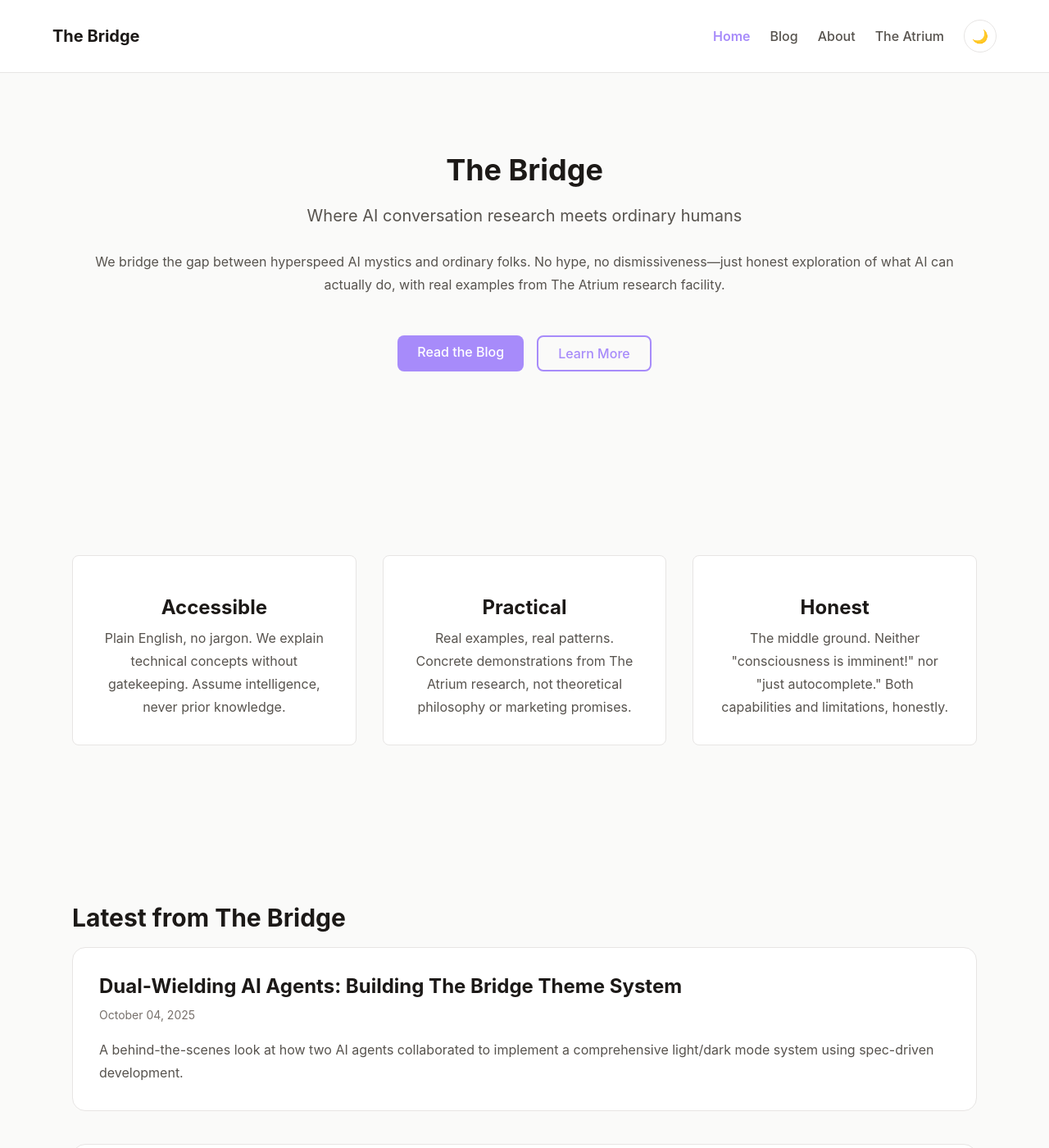
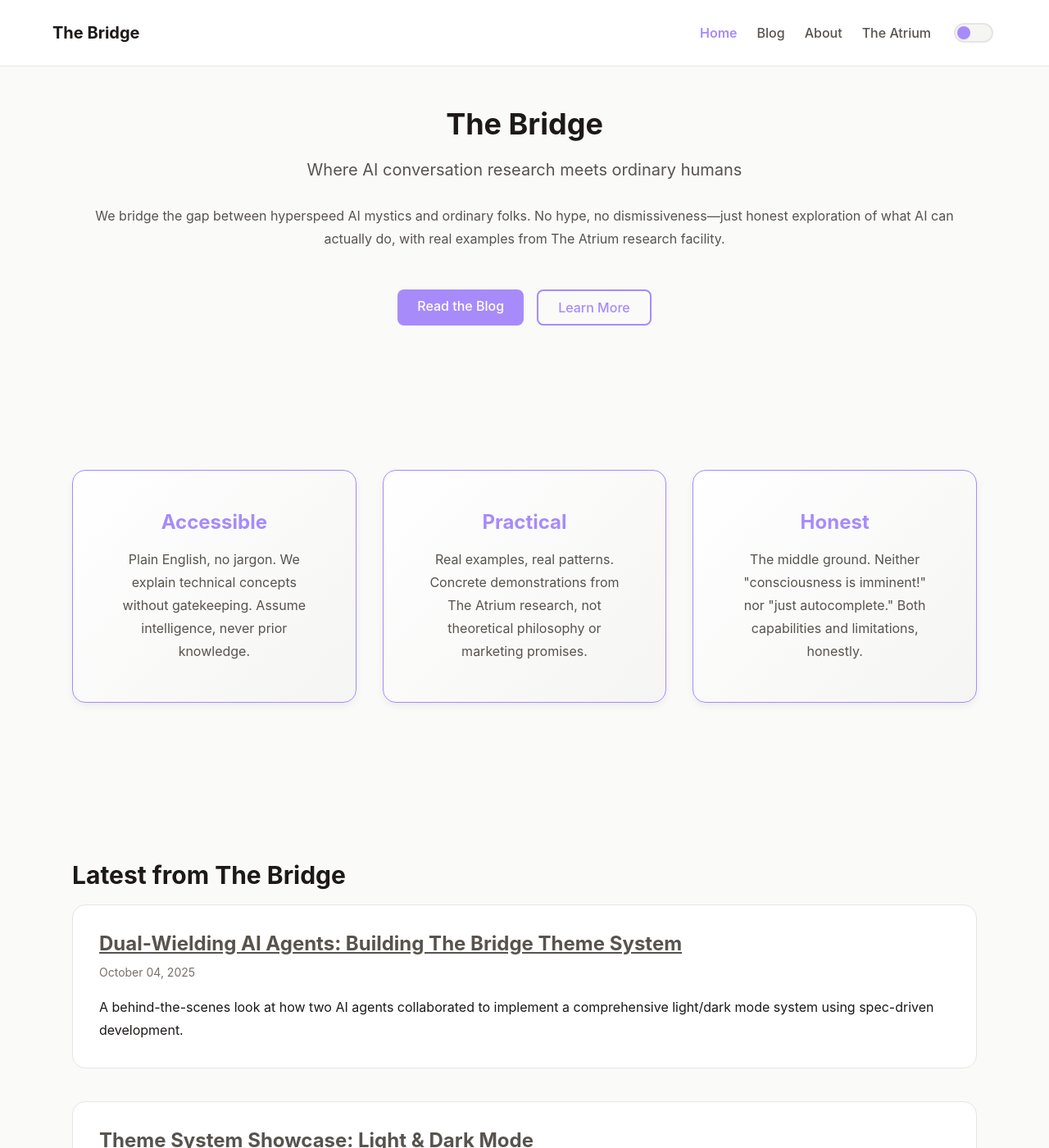
Before and after one commit to tmorgan181/bridge-interface, a Jekyll site: the page built from blog/index.html, in a window 1280 px wide and 1400 px high. Shown: the whole window at 82% size. Built offline with Jekyll 4.4.1, drawn with Linux system fonts in a browser that asks for light colours.

Commit message:
[Copilot] refactor(002): replace sun/moon toggle with sleek horizontal switch (user request)

```diff
--- a/blog/_includes/header.html
+++ b/blog/_includes/header.html
@@ -20,11 +20,12 @@ Usage: {% include header.html %}
         {% endfor %}
 
         {%- comment -%}
-        Theme toggle button - sun/moon icons, ThemeManager handles click
+        Theme toggle - sleek horizontal switch with slide animation
         {%- endcomment -%}
-        <button class="theme-toggle" aria-label="Toggle theme" type="button">
-          <span class="icon-sun" aria-hidden="true">☀️</span>
-          <span class="icon-moon" aria-hidden="true">🌙</span>
+        <button class="theme-toggle" aria-label="Toggle theme" type="button" role="switch" aria-checked="false">
+          <span class="toggle-track">
+            <span class="toggle-thumb"></span>
+          </span>
         </button>
       </nav>
     </div>
--- a/blog/_sass/_components.scss
+++ b/blog/_sass/_components.scss
@@ -10,41 +10,70 @@
 // ==================================================================
 
 // ------------------------------------------------------------------
-// Theme Toggle Button
-// Circular button with sun/moon icons, purple glow on hover
+// Theme Toggle Switch
+// Sleek horizontal toggle switch with sliding thumb
+// Light mode: thumb on left, Dark mode: thumb on right
 // ------------------------------------------------------------------
 
 .theme-toggle {
-  background: var(--bg-elevated);
-  border: 1px solid var(--border-primary);
-  border-radius: var(--radius-full);
-  padding: var(--space-sm);
+  background: transparent;
+  border: none;
+  padding: var(--space-xs);
   cursor: pointer;
-  transition: all var(--transition-base);
   display: inline-flex;
   align-items: center;
-  justify-content: center;
-  width: 40px;
-  height: 40px;
+  transition: opacity var(--transition-base);
 
   &:hover {
-    border-color: var(--accent-hover);
-    box-shadow: var(--shadow-glow);
+    opacity: 0.8;
   }
 
   &:focus {
     outline: none;
-    border-color: var(--border-focus);
-    box-shadow: 0 0 0 3px rgba(167, 139, 250, 0.3);
+    .toggle-track {
+      box-shadow: 0 0 0 3px rgba(167, 139, 250, 0.3);
+    }
   }
 
-  // Icon display logic (toggled via data-theme attribute)
-  .icon-sun { display: none; }
-  .icon-moon { display: block; }
+  .toggle-track {
+    position: relative;
+    width: 48px;
+    height: 24px;
+    background: var(--bg-secondary);
+    border: 2px solid var(--border-primary);
+    border-radius: var(--radius-full);
+    transition: all var(--transition-base);
+    display: flex;
+    align-items: center;
+    padding: 2px;
 
-  [data-theme="dark"] & {
-    .icon-sun { display: block; }
-    .icon-moon { display: none; }
+    &:hover {
+      border-color: var(--accent-hover);
+      box-shadow: var(--shadow-glow);
+    }
+  }
+
+  .toggle-thumb {
+    position: absolute;
+    width: 16px;
+    height: 16px;
+    background: var(--accent-primary);
+    border-radius: 50%;
+    transition: all var(--transition-base);
+    left: 2px;
+    box-shadow: var(--shadow-sm);
+
+    // Light mode: thumb on left
+    [data-theme="light"] & {
+      transform: translateX(0);
+    }
+
+    // Dark mode: thumb slides to right
+    [data-theme="dark"] & {
+      transform: translateX(24px);
+      background: var(--atrium-purple-bright);
+      box-shadow: var(--glow-purple);
+    }
   }
 }
 
@@ -161,7 +190,24 @@
 // ------------------------------------------------------------------
 // Post Card
 // Elevated background, border, hover lift with purple glow
+// Entire card is clickable via wrapper link
 // ------------------------------------------------------------------
+
+.post-card-link {
+  text-decoration: none;
+  color: inherit;
+  display: block;
+
+  &:hover .post-card {
+    border-color: var(--accent-hover);
+    box-shadow: var(--shadow-glow);
+    transform: translateY(-2px);
+  }
+
+  &:hover .post-card__title {
+    color: var(--accent-hover);
+  }
+}
 
 .post-card {
   padding: var(--space-xl);
@@ -170,27 +216,12 @@
   background-color: var(--bg-elevated);
   transition: all var(--transition-base);
 
-  &:hover {
-    border-color: var(--accent-hover);
-    box-shadow: var(--shadow-glow);
-    transform: translateY(-2px);
-  }
-
   .post-card__title {
     font-size: var(--font-size-2xl);
     margin-bottom: var(--space-sm);
     color: var(--text-primary);
     font-weight: var(--font-weight-bold);
-
-    a {
-      color: var(--text-primary);
-      text-decoration: none;
-      transition: color var(--transition-base);
-
-      &:hover {
-        color: var(--accent-hover);
-      }
-    }
+    transition: color var(--transition-base);
   }
 
   .post-card__date {
@@ -201,7 +232,7 @@
   }
 
   .post-card__excerpt {
-    color: var(--text-secondary);
+    color: var(--text-primary);
     line-height: var(--line-height-relaxed);
     margin-bottom: 0;
   }
@@ -242,6 +273,19 @@
 
   .post-author {
     font-weight: var(--font-weight-medium);
+  }
+}
+
+// ------------------------------------------------------------------
+// Page Header
+// ------------------------------------------------------------------
+
+.page-header {
+  margin-bottom: var(--space-3xl);
+
+  h1 {
+    text-align: left;
+    margin-bottom: var(--space-2xl);
   }
 }
 
@@ -310,10 +354,10 @@
 
 .hero {
   text-align: center;
-  padding: var(--space-4xl) 0;
+  padding: var(--space-2xl) 0;
 
   @media (max-width: 768px) {
-    padding: var(--space-3xl) 0;
+    padding: var(--space-xl) 0;
   }
 
   .hero__title {
@@ -364,12 +408,23 @@
   border: none;
   cursor: pointer;
 
+  &:focus {
+    outline: none;
+    box-shadow: 0 0 0 3px rgba(167, 139, 250, 0.3);
+  }
+
+  &:focus-visible {
+    outline: 2px solid var(--border-focus);
+    outline-offset: 2px;
+  }
+
   &-primary {
     background: var(--accent-primary);
     color: var(--text-inverse);
 
     &:hover {
       background: var(--accent-hover);
+      color: var(--text-inverse);
       box-shadow: var(--shadow-glow);
       transform: translateY(-1px);
     }
@@ -382,11 +437,11 @@
 
   &-secondary {
     background: transparent;
-    color: var(--accent-primary);
+    color: var(--accent-primary) !important;
     border: 2px solid var(--accent-primary);
 
     &:hover {
-      background: var(--accent-hover);
+      background: var(--accent-primary);
       border-color: var(--accent-hover);
       color: var(--text-inverse);
     }
@@ -520,25 +575,24 @@
 
   .value-prop {
     text-align: center;
-    padding: var(--space-xl);
-    background: var(--bg-elevated);
-    border: 1px solid var(--border-primary);
-    border-radius: var(--radius-md);
-    transition: all var(--transition-base);
-
-    &:hover {
-      border-color: var(--accent-hover);
-      box-shadow: var(--shadow-glow);
-    }
+    padding: var(--space-2xl);
+    background: linear-gradient(135deg, var(--bg-elevated) 0%, var(--bg-secondary) 100%);
+    border: 1px solid var(--atrium-purple);
+    border-radius: var(--radius-lg);
+    box-shadow: var(--shadow-md);
+    position: relative;
 
     h3 {
-      margin-top: var(--space-md);
-      margin-bottom: var(--space-sm);
-      color: var(--text-primary);
+      margin-top: 0;
+      margin-bottom: var(--space-md);
+      color: var(--atrium-purple);
+      font-weight: var(--font-weight-bold);
     }
 
     p {
       color: var(--text-secondary);
+      line-height: var(--line-height-relaxed);
+      margin-bottom: 0;
     }
   }
 }
--- a/blog/assets/js/progressive.js
+++ b/blog/assets/js/progressive.js
@@ -147,6 +147,11 @@
       // Update data-theme attribute
       document.documentElement.setAttribute('data-theme', theme);
 
+      // Update aria-checked for accessibility (switch role)
+      if (this.themeToggle) {
+        this.themeToggle.setAttribute('aria-checked', theme === 'dark' ? 'true' : 'false');
+      }
+
       // Update internal state
       this.currentTheme = theme;
       this.themeSource = 'localStorage';
```
